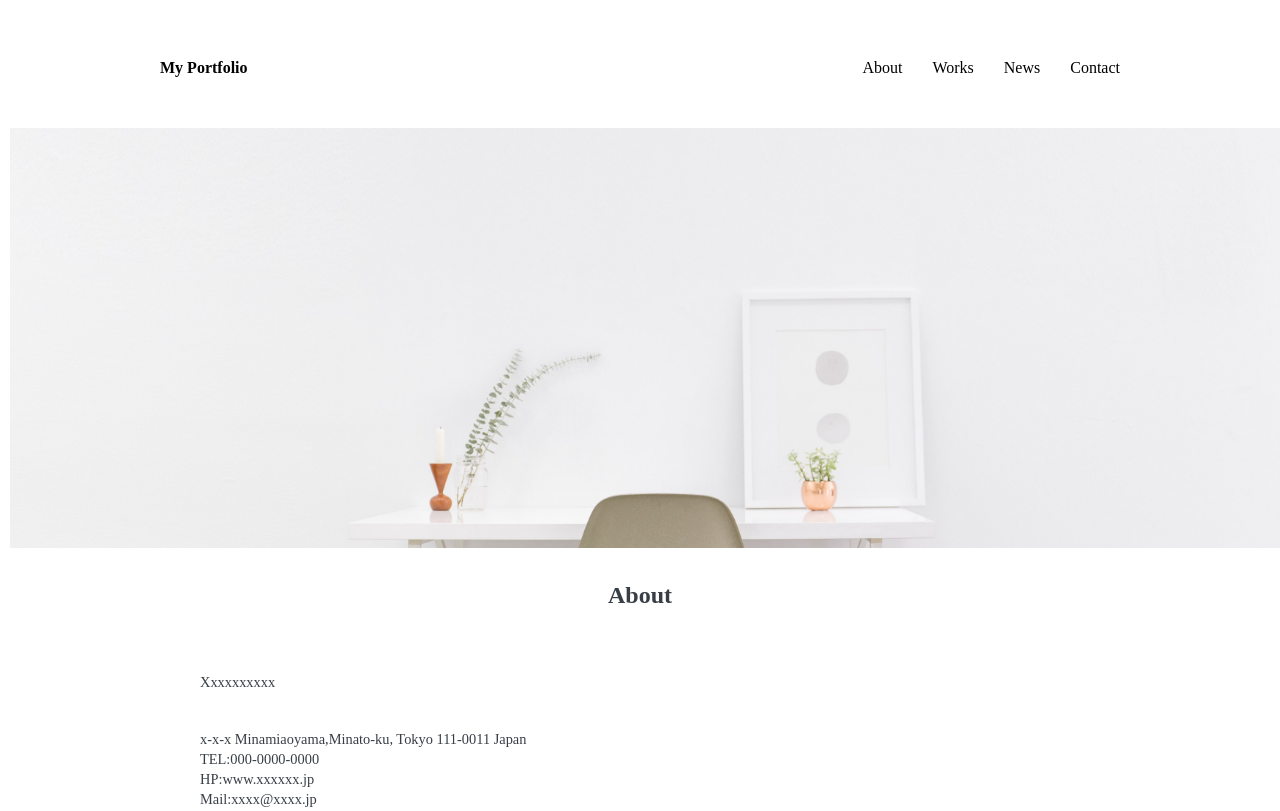
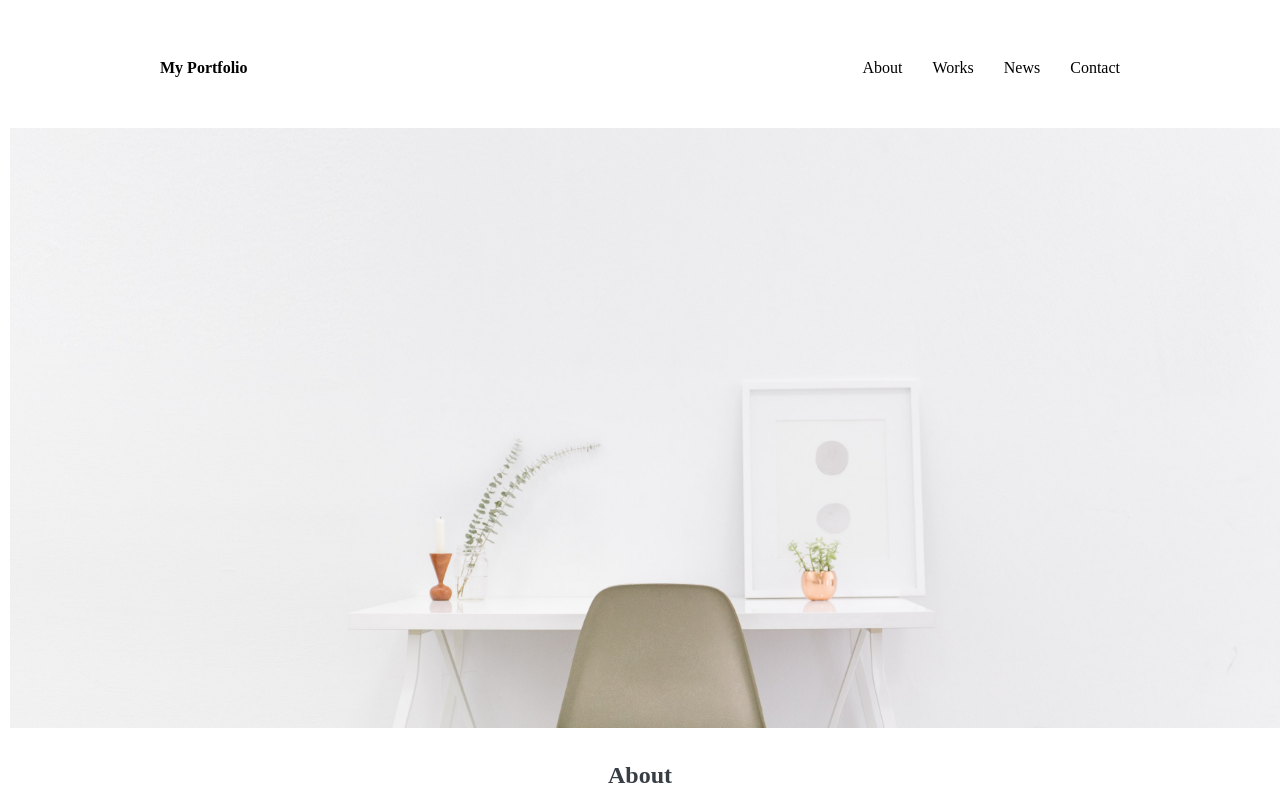
Before and after one commit to mieeeee/lp-sample1, a plain HTML site: page index.html in a window 1280 px wide. Shown: the top 811 px of the page. Drawn offline with Linux system fonts and the light colour scheme.

Commit message:
Update style.css

```diff
--- a/style.css
+++ b/style.css
@@ -61,7 +61,7 @@ header li a:hover {
 .top-visual img {
     width:100%;
     max-width:1920px;
-    height:420px;
+    height:600px;
     object-fit: cover;
     margin-left:10px;
 }
```
